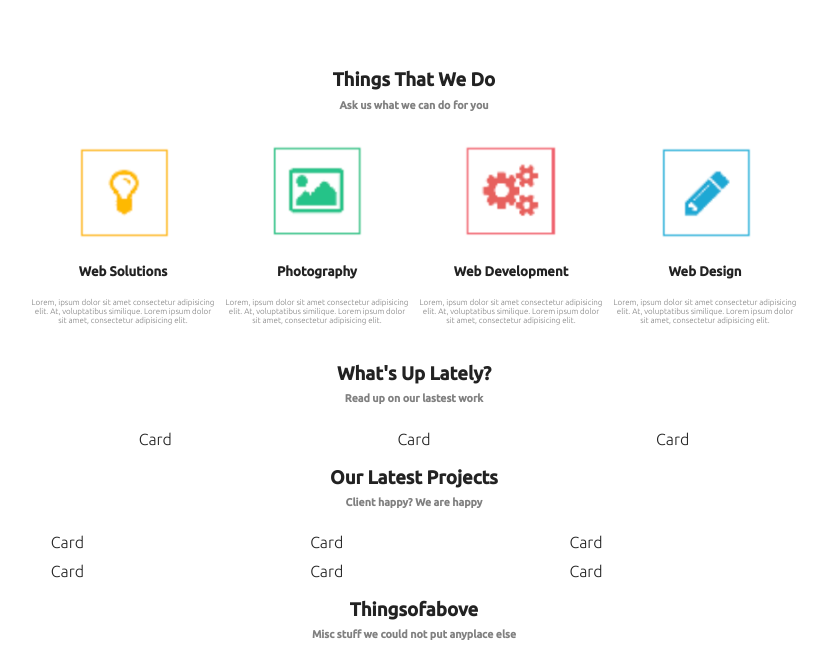
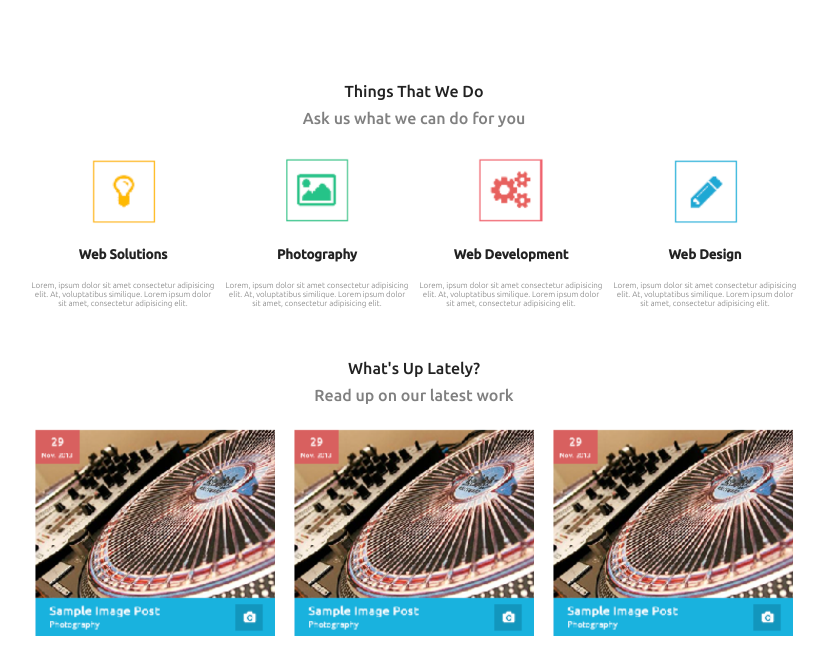
Before and after one commit to y-w-lee/metrolics-html-structure, a website built with Parcel: page index.html in a window 1280 px wide. Shown: the part 579-1228 px from the top of the page, without its empty margins (226-1053 px from the left). Built offline with nearby package versions, Linux system fonts and the light colour scheme.

Commit message:
update "what's up lately" section

```diff
--- a/css/styles.css
+++ b/css/styles.css
@@ -85,10 +85,11 @@ span {
     font-weight: 300;
     font-size: 1rem;
 }
-.four-cards-container img {
-    width: 7rem;
-    height: 7rem;
+.card .widget {
+    width: 5rem;
+    height: 5rem;
 }
+
 .four-cards-container .card {
     width: 30%;
 }
@@ -98,17 +99,24 @@ span {
     flex-direction: column;
     align-items: center;
     text-align: center;
+    margin: 1rem;
 }
 .banner-title {
     display: block;
     margin-bottom: 0%;
+    font-family: 'Ubuntu', sans-serif;
+    font-weight: 500;
+    font-size: 1rem;
 }
 /* h3, Used several times*/
 
 .banner-subtitle {
     display: block;
     color: grey;
-    margin-top: 0.5rem;
+    margin: 0.5rem;
+    font-family: 'Ubuntu', sans-serif;
+    font-weight: 500;
+    font-size: 1rem;
 }
 /* h6, Used several times*/
 
@@ -118,6 +126,11 @@ span {
     gap: 0.5rem;
     align-items: center;
     width: 60%;
+}
+
+.card-container img {
+    width: 15rem;
+    height: 13rem;
 }
 
 .card-container .card-text {
--- a/index.html
+++ b/index.html
@@ -66,52 +66,62 @@
         It sports a responsive layout with a mobile layout.</h1>
   </div>
 
-  <div class="four-cards-container">
+  <!-- <div class="four-cards-container"> -->
 
     <div class="banner-text">
       <h3 class="banner-title">Things That We Do</h3>
         <h6 class="banner-subtitle">Ask us what we can do for you</h6>
     </div>
 
+    <div class="four-cards-container">
       <div class="card-container">
           <div class="card">
-          <img src="img/web-solutions.png"><h5 class="card-title">Web Solutions</h5>
-          <h6 class="card-text">Lorem, ipsum dolor sit amet consectetur adipisicing elit. At, voluptatibus similique. Lorem ipsum dolor sit amet, consectetur adipisicing elit.</h6>
+            <img src="img/web-solutions.png" class="widget">
+            <h5 class="card-title">Web Solutions</h5>
+            <h6 class="card-text">Lorem, ipsum dolor sit amet consectetur adipisicing elit.
+              At, voluptatibus similique. Lorem ipsum dolor sit amet, consectetur adipisicing elit.</h6>
           </div>
 
           <div class="card">
-          <img src="img/photography.png"><h5 class="card-title">Photography</h5>
-          <h6 class="card-text">Lorem, ipsum dolor sit amet consectetur adipisicing elit. At, voluptatibus similique. Lorem ipsum dolor sit amet, consectetur adipisicing elit.</h6>
+            <img src="img/photography.png" class="widget">
+            <h5 class="card-title">Photography</h5>
+            <h6 class="card-text">Lorem, ipsum dolor sit amet consectetur adipisicing elit.
+              At, voluptatibus similique. Lorem ipsum dolor sit amet, consectetur adipisicing elit.</h6>
           </div>
 
           <div class="card">
-          <img src="img/web-dev.png"><h5 class="card-title">Web Development</h5>
-          <h6 class="card-text">Lorem, ipsum dolor sit amet consectetur adipisicing elit. At, voluptatibus similique. Lorem ipsum dolor sit amet, consectetur adipisicing elit.</h6>
+            <img src="img/web-dev.png" class="widget">
+            <h5 class="card-title">Web Development</h5>
+            <h6 class="card-text">Lorem, ipsum dolor sit amet consectetur adipisicing elit.
+              At, voluptatibus similique. Lorem ipsum dolor sit amet, consectetur adipisicing elit.</h6>
           </div>
 
           <div class="card">
-          <img src="img/web-design.png"><h5 class="card-title">Web Design</h5>
-          <h6 class="card-text">Lorem, ipsum dolor sit amet consectetur adipisicing elit. At, voluptatibus similique. Lorem ipsum dolor sit amet, consectetur adipisicing elit.</h6>
+            <img src="img/web-design.png" class="widget">
+            <h5 class="card-title">Web Design</h5>
+            <h6 class="card-text">Lorem, ipsum dolor sit amet consectetur adipisicing elit.
+              At, voluptatibus similique. Lorem ipsum dolor sit amet, consectetur adipisicing elit.</h6>
+          </div>
       </div>
     </div>
 
             <!--    -->
     <div class="banner-text">
       <h3 class="banner-title">What's Up Lately?</h3>
-        <h6 class="banner-subtitle">Read up on our lastest work</h6>
+        <h6 class="banner-subtitle">Read up on our latest work</h6>
     </div>
 
     <div class="card-container">
       <div class="card">
-        Card
+        <img src="img/sample1.png" alt="card image">
       </div>
 
       <div class="card">
-       Card
+        <img src="img/sample1.png" alt="card image">
       </div>
 
       <div class="card">
-      Card
+        <img src="img/sample1.png" alt="card image">
       </div>
   </div>
 
```
Lines whose indentation alone changed are shown as unchanged.
